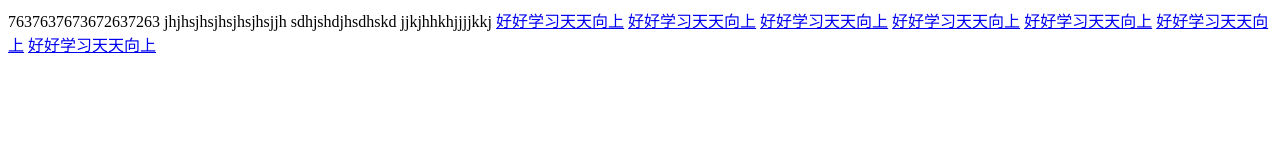
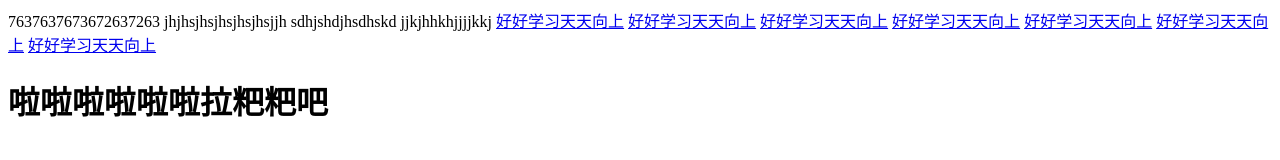
Before and after one commit to youma123/lianjing, a plain HTML site: page index.html in a window 1280 px wide. Drawn offline with Linux system fonts and the light colour scheme.

Commit message:
jiuyang分支第一次提交index.html

```diff
--- a/index.html
+++ b/index.html
@@ -17,5 +17,6 @@
     <a href="#">好好学习天天向上</a>
     <a href="#">好好学习天天向上</a>
     <a href="#">好好学习天天向上</a>
+    <h1>啦啦啦啦啦啦拉粑粑吧</h1>
 </body>
 </html>
```
